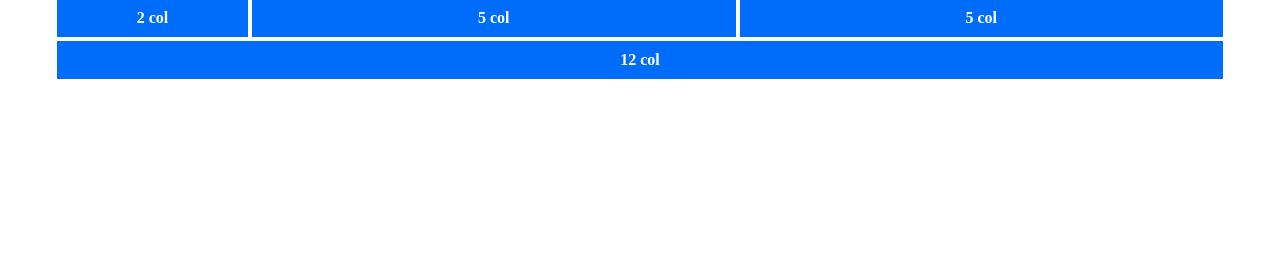
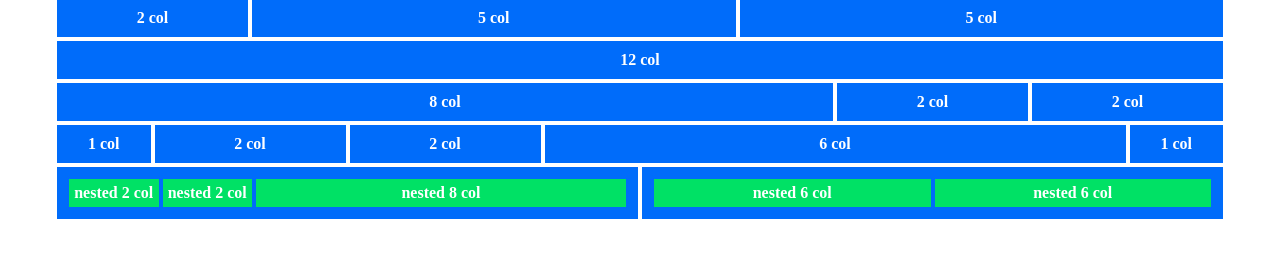
Before and after one commit to tahakyo/html-css-12bool, a plain HTML site: page index.html in a window 1280 px wide. Shown: the part 82-340 px from the top of the page. Drawn offline with Linux system fonts and the light colour scheme.

Commit message:
add row 4--6

```diff
--- a/css/style.css
+++ b/css/style.css
@@ -7,7 +7,6 @@ html {
 }
 
 .box {
-    /* test */
     width: 100%;
     border: 2px solid white;
     background-color: #006cfa;
@@ -15,3 +14,11 @@ html {
     text-align: center;
     color: white;
 }
+
+.nested-box {
+    height: 100%;
+    background-color: #00e165;
+    border: 2px solid #006cfa;
+    padding: 5px;
+    text-align: center;
+}
--- a/index.html
+++ b/index.html
@@ -74,6 +74,77 @@
         </div>
         <!-- ROW----3 -->
 
+        <!-- ROW----4 -->
+        <div class="row">
+            <div class="col-xs-8">
+                <div class="box">8 col</div>
+            </div>
+            <div class="col-xs-2">
+                <div class="box">2 col</div>
+            </div>
+            <div class="col-xs-2">
+                <div class="box">2 col</div>
+            </div>
+        </div>
+        <!-- ROW----4 -->
+
+        <!-- ROW----5 -->
+        <div class="row">
+            <div class="col-xs-1">
+                <div class="box">1 col</div>
+            </div>
+            <div class="col-xs-2">
+                <div class="box">2 col</div>
+            </div>
+            <div class="col-xs-2">
+                <div class="box">2 col</div>
+            </div>
+            <div class="col-xs-6">
+                <div class="box">6 col</div>
+            </div>
+            <div class="col-xs-1">
+                <div class="box">1 col</div>
+            </div>
+        </div>
+        <!-- ROW----5 -->
+
+        <!-- ROW----6 -->
+        <div class="row">
+            <div class="col-xs-6">
+                <div class="box">
+                    <div class="row">
+                        <div class="col-xs-2">
+                            <div class="nested-box">nested 2 col</div>
+                        </div>
+                        <div class="col-xs-2">
+                            <div class="nested-box">nested 2 col</div>
+                        </div>
+                        <div class="col-xs-8">
+                            <div class="nested-box">nested 8 col</div>
+                        </div>
+                    </div>
+                </div>
+            </div>
+            <div class="col-xs-6">
+                <div class="box">
+                    <div class="row">
+                        <div class="col-xs-6">
+                            <div class="nested-box">nested 6 col</div>
+                        </div>
+                        <div class="col-xs-6">
+                            <div class="nested-box">nested 6 col</div>
+                        </div>
+                    </div>
+                </div>
+            </div>
+        </div>
+        <!-- ROW----6 -->
+
+
+
+
+
+
 
 
 
```
